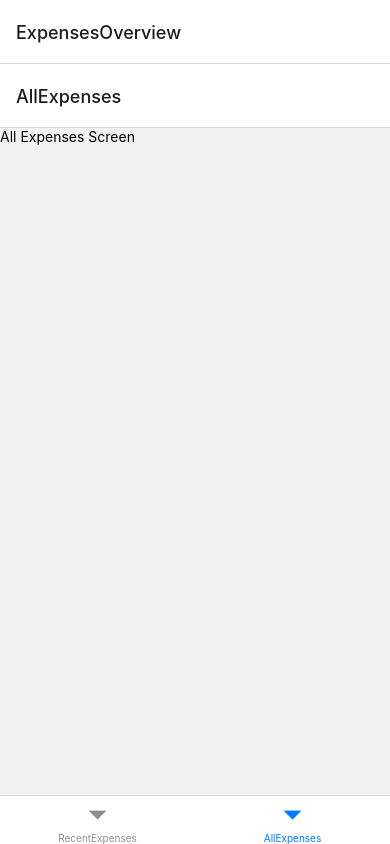
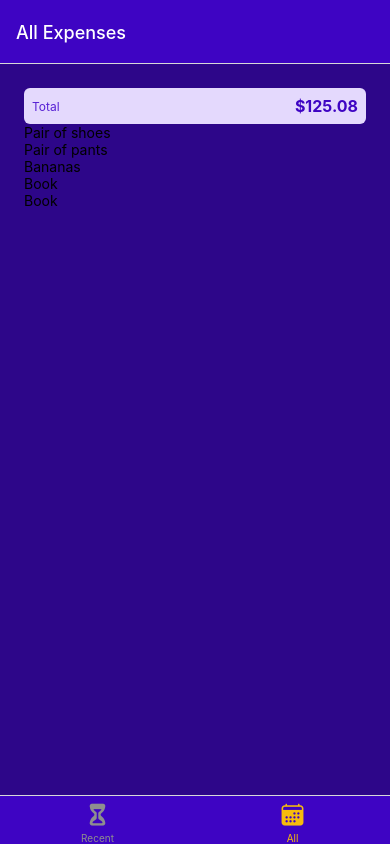
Before and after one commit to Stuart-Yee/ReactNativeFinanceTracker, a React Native app in the folder financeTracker/: screen /AllExpenses in a window 390 px wide. Built offline with nearby package versions, Linux system fonts and the light colour scheme.

Commit message:
styling added

```diff
--- a/financeTracker/App.js
+++ b/financeTracker/App.js
@@ -1,19 +1,54 @@
 import { StatusBar } from 'expo-status-bar';
 import { NavigationContainer } from '@react-navigation/native';
-import {createNativeStackNavigator} from '@react-navigation/native-stack';
-import {createBottomTabNavigator} from '@react-navigation/bottom-tabs'
+import { createNativeStackNavigator } from '@react-navigation/native-stack';
+import { createBottomTabNavigator } from '@react-navigation/bottom-tabs'
 import ManageExpense from './screens/ManageExpense';
 import RecentExpenses from './screens/RecentExpenses';
 import AllExpenses from './screens/AllExpenses';
+import { GlobalStyles } from './constants/styles';
+import {Ionicons} from "@expo/vector-icons"
 
 const Stack = createNativeStackNavigator();
 const BottomTabs = createBottomTabNavigator();
 
-const ExpensesOverview = ()=> {
+const ExpensesOverview = () => {
   return (
-    <BottomTabs.Navigator>
-      <BottomTabs.Screen name="RecentExpenses" component={RecentExpenses}/>
-      <BottomTabs.Screen name="AllExpenses" component={AllExpenses}/>
+    <BottomTabs.Navigator
+      screenOptions={
+        {
+          headerStyle: { backgroundColor: GlobalStyles.colors.primary500 },
+          headerTintColor: "white",
+          tabBarStyle: {backgroundColor: GlobalStyles.colors.primary500},
+          tabBarActiveTintColor: GlobalStyles.colors.accent500
+        }
+      }
+    >
+      <BottomTabs.Screen
+        name="RecentExpenses"
+        component={RecentExpenses}
+        options={
+          {
+            title: "Recent Expenses",
+            tabBarLabel: "Recent",
+            tabBarIcon: ({color, size}) => {
+              return <Ionicons name='hourglass' size={size} color={color}/>
+            }
+          }
+        }
+         />
+      <BottomTabs.Screen
+        name="AllExpenses"
+        component={AllExpenses}
+        options={
+          {
+            title: "All Expenses",
+            tabBarLabel: "All",
+            tabBarIcon: ({color, size}) => {
+              return <Ionicons name="calendar" size={size} color={color}/>
+            }
+          }
+        }
+        />
     </BottomTabs.Navigator>
   )
 
@@ -25,8 +60,12 @@
       <StatusBar style="auto" />
       <NavigationContainer>
         <Stack.Navigator>
-          <Stack.Screen name="ExpensesOverview" component={ExpensesOverview}/>
-          <Stack.Screen name="ManageExpense" component={ManageExpense}/>
+          <Stack.Screen
+            name="ExpensesOverview"
+            component={ExpensesOverview}
+            options={{ headerShown: false }}
+          />
+          <Stack.Screen name="ManageExpense" component={ManageExpense} />
         </Stack.Navigator>
       </NavigationContainer>
     </>
--- /dev/null
+++ b/financeTracker/components/Expenses/ExpensesList.jsx
@@ -0,0 +1,19 @@
+import { FlatList, Text } from "react-native";
+
+const renderExpenseItem = (itemData) => {
+    return (
+        <Text>{itemData.item.description}</Text>
+    )
+}
+
+const ExpensesList = ({expenses}) => {
+    return (
+        <FlatList
+            data={expenses}
+            renderItem={renderExpenseItem}
+            keyExtractor={(item)=> item.id}
+            />
+    )
+}
+
+export default ExpensesList;
--- /dev/null
+++ b/financeTracker/components/Expenses/ExpensesOutput.jsx
@@ -0,0 +1,62 @@
+import { View, StyleSheet } from "react-native";
+import ExpensesSummary from "./ExpensesSummary";
+import ExpensesList from "./ExpensesList";
+import { GlobalStyles } from "../../constants/styles";
+
+const DUMMY_EXPENSES = [
+    {
+        id: "e1",
+        description: "Pair of shoes",
+        amount: 59.99,
+        date: new Date("2022-12-19")
+    },
+    {
+        id: "e2",
+        description: "Pair of pants",
+        amount: 19.99,
+        date: new Date("2023-08-19")
+    },
+    {
+        id: "e3",
+        description: "Bananas",
+        amount: 2.12,
+        date: new Date("2023-08-22")
+    },
+    {
+        id: "e4",
+        description: "Book",
+        amount: 19.99,
+        date: new Date("2023-08-11")
+    },
+    {
+        id: "e5",
+        description: "Book",
+        amount: 22.99,
+        date: new Date("2022-08-28")
+    },
+]
+
+const ExpensesOutput = ({expenses, expensesPeriod}) => {
+    return(
+        <View style={styles.constainer}>
+            <ExpensesSummary
+                expenses = {DUMMY_EXPENSES}
+                periodName={expensesPeriod}
+                />
+            <ExpensesList
+                expenses ={DUMMY_EXPENSES}
+            />
+        </View>
+    )
+}
+
+export default ExpensesOutput;
+
+const styles = StyleSheet.create({
+    constainer: {
+        padding: 24,
+        backgroundColor: GlobalStyles.colors.primary700,
+        flex: 1
+    }
+
+});
--- /dev/null
+++ b/financeTracker/components/Expenses/ExpensesSummary.jsx
@@ -0,0 +1,38 @@
+import {View, Text, StyleSheet} from "react-native";
+import { GlobalStyles } from "../../constants/styles";
+
+const ExpensesSummary = ({periodName, expenses}) => {
+
+    const expensesSum = expenses.reduce((sum, expense)=>{
+        return sum + expense.amount;
+    }, 0);
+
+    return (
+        <View style={styles.container}>
+            <Text style={styles.period}>{periodName}</Text>
+            <Text style={styles.sum}>${expensesSum.toFixed(2)}</Text>
+        </View>
+    )
+}
+
+export default ExpensesSummary;
+
+const styles = StyleSheet.create({
+    container: {
+        padding: 8,
+        backgroundColor: GlobalStyles.colors.primary50,
+        borderRadius: 6,
+        flexDirection: "row",
+        justifyContent: "space-between",
+        alignItems: "center"
+    },
+    period: {
+        fontSize: 12,
+        color: GlobalStyles.colors.primary400
+    },
+    sum: {
+        fontSize: 16,
+        fontWeight: "bold",
+        color: GlobalStyles.colors.primary500
+    }
+});
--- /dev/null
+++ b/financeTracker/constants/styles.js
@@ -0,0 +1,16 @@
+export const GlobalStyles = {
+    colors: {
+      primary50: '#e4d9fd',
+      primary100: '#c6affc',
+      primary200: '#a281f0',
+      primary400: '#5721d4',
+      primary500: '#3e04c3',
+      primary700: '#2d0689',
+      primary800: '#200364',
+      accent500: '#f7bc0c',
+      error50: '#fcc4e4',
+      error500: '#9b095c',
+      gray500: '#39324a',
+      gray700: '#221c30',
+    },
+  };
--- a/financeTracker/screens/AllExpenses.js
+++ b/financeTracker/screens/AllExpenses.js
@@ -1,14 +1,8 @@
-import {Text, View} from "react-native"
+import ExpensesOutput from "../components/Expenses/ExpensesOutput";
 
 const AllExpenses = () => {
 
-    return (
-        <View>
-            <Text>
-                All Expenses Screen
-            </Text>
-        </View>
-    )
+    return <ExpensesOutput expensesPeriod="Total"/>
 }
 
 export default AllExpenses;
--- a/financeTracker/screens/RecentExpenses.js
+++ b/financeTracker/screens/RecentExpenses.js
@@ -1,5 +1,10 @@
+import {Text, View} from "react-native"
+import ExpensesOutput from "../components/Expenses/ExpensesOutput";
+
 const RecentExpenses = () => {
-
+    return (
+        <ExpensesOutput expensesPeriod="Last 7 Days"/>
+    )
 }
 
 export default RecentExpenses;
```
